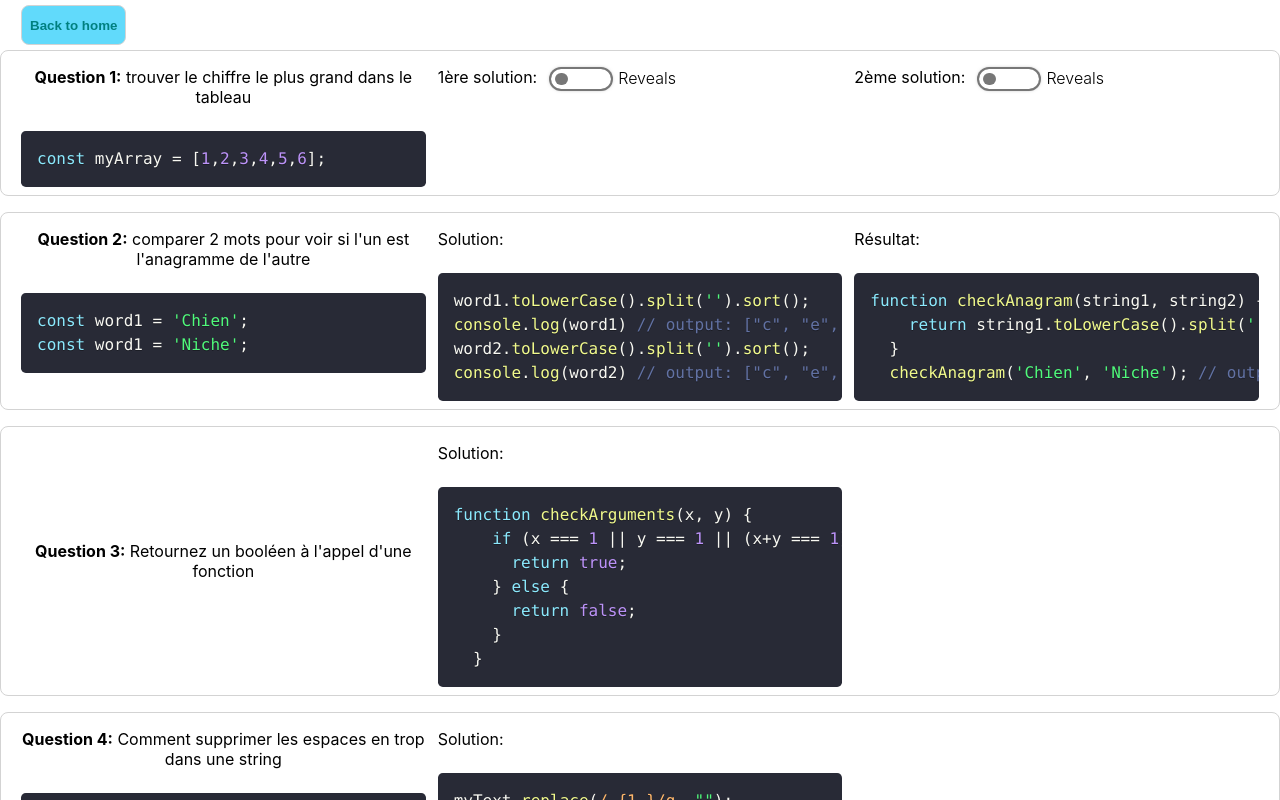
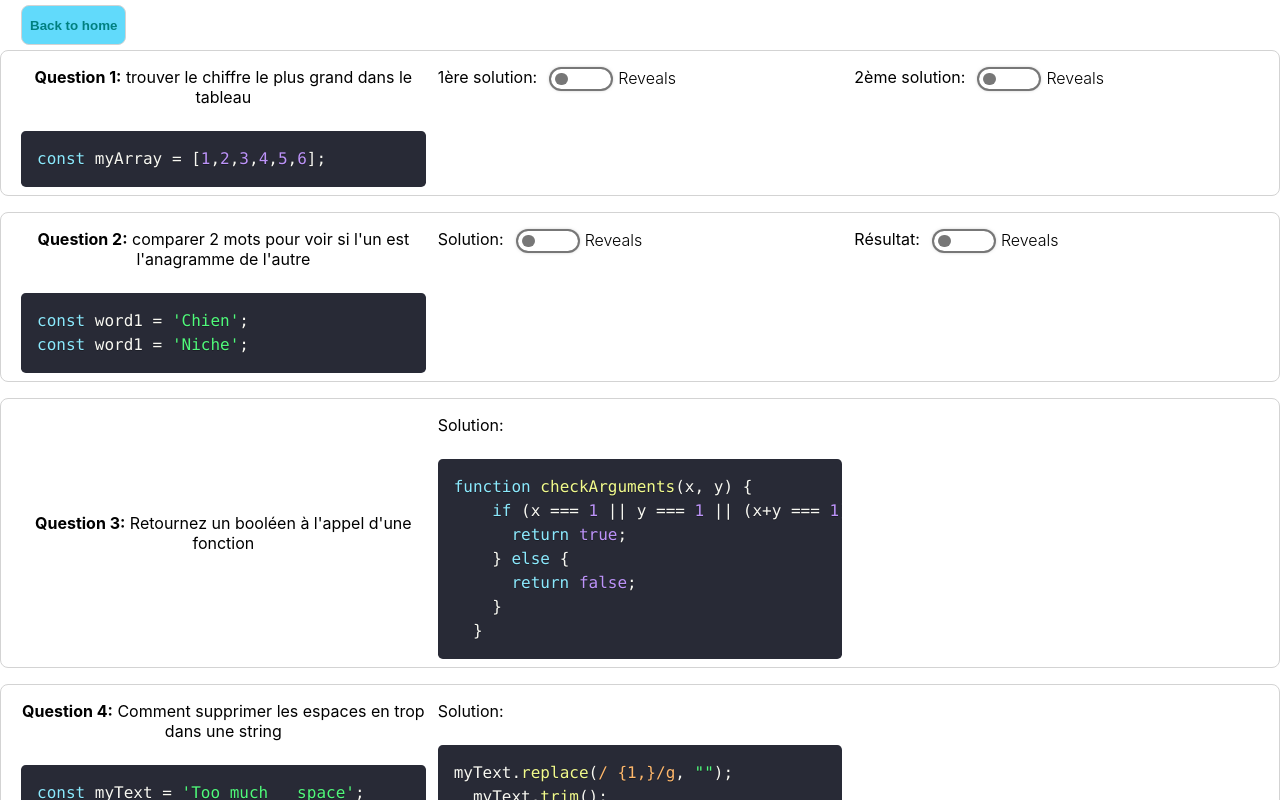
Before and after one commit to philoem/algosQuestions, a React (Create React App) app: page /questionInJs in a window 1280 px wide. Shown: the top 800 px of the page. Built offline with nearby package versions, Linux system fonts and the light colour scheme.

Commit message:
feat: add switch button to second question

```diff
--- a/src/QuestionsInJs/SecondQuestion/index.js
+++ b/src/QuestionsInJs/SecondQuestion/index.js
@@ -1,8 +1,13 @@
 import { Prism as SyntaxHighlighter } from 'react-syntax-highlighter'
 import { dracula } from 'react-syntax-highlighter/dist/esm/styles/prism'
 import styles from '../styles/questionsInJs.module.css'
+import SwitchButton from '../../Components/SwitchButton'
+import useRevealSolution from '../hooks/useRevealSolution'
 
 function SecondQuestion() {
+	const { isVisibleFirst, isVisibleSecond, toggleButtonFirst, toggleButtonSecond } =
+		useRevealSolution()
+
 	const words = `const word1 = 'Chien'; \nconst word1 = 'Niche';`
 	const wordsRegexed = `word1.toLowerCase().split('').sort(); \nconsole.log(word1) // output: ["c", "e", "h", "i", "n"] \nword2.toLowerCase().split('').sort(); \nconsole.log(word2) // output: ["c", "e", "h", "i", "n"]`
 	const result = `function checkAnagram(string1, string2) {
@@ -25,18 +30,24 @@ function SecondQuestion() {
 			<div>
 				<div className={styles.secondSubContainer}>
 					<p>Solution:</p>
+					<SwitchButton onClick={toggleButtonFirst} isVisibleFirst={isVisibleFirst} />
 				</div>
+				{isVisibleFirst && (
 					<SyntaxHighlighter language="javascript" style={dracula}>
 						{wordsRegexed}
 					</SyntaxHighlighter>
+				)}
 			</div>
 			<div>
 				<div className={styles.thirdSubContainer}>
 					<p>Résultat:</p>
+					<SwitchButton onClick={toggleButtonSecond} isVisibleSecond={isVisibleSecond} />
 				</div>
+				{isVisibleSecond && (
 					<SyntaxHighlighter language="javascript" style={dracula}>
 						{result}
 					</SyntaxHighlighter>
+				)}
 			</div>
 		</div>
 	)
```
Lines whose indentation alone changed are shown as unchanged.
